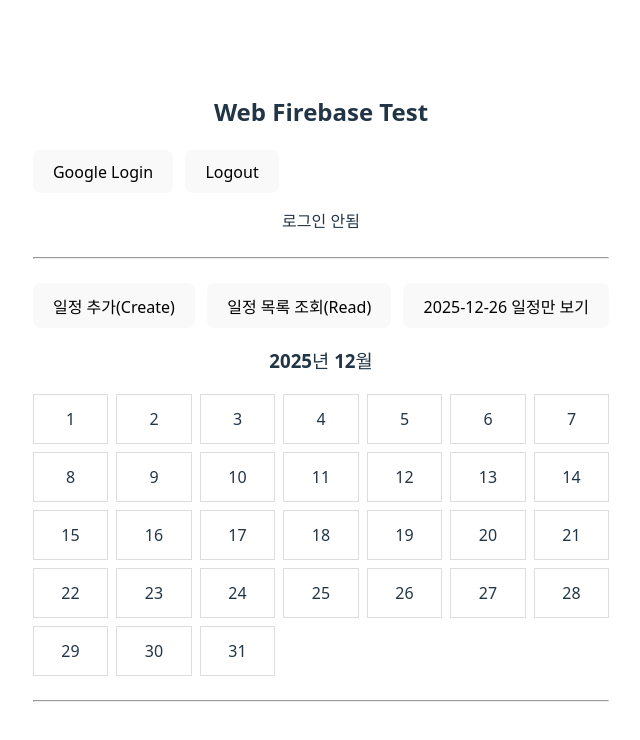
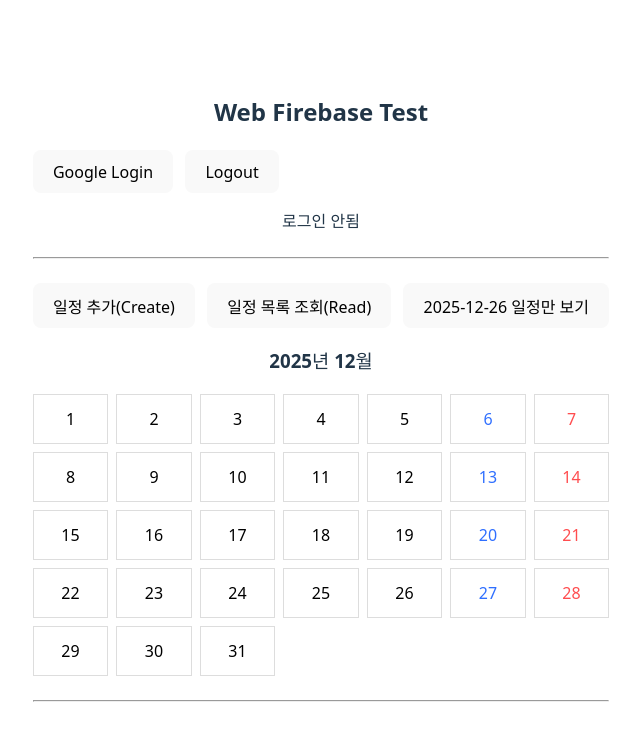
Before and after one commit to 202413059-cloud/calendar-term-project, a Vue app in the folder web/: page / in a window 1280 px wide. Shown: the top 740 px of the page, without its empty margins (319-959 px from the left). Built offline with nearby package versions, Linux system fonts and the light colour scheme.

Commit message:
Update App.vue

```diff
--- a/web/src/App.vue
+++ b/web/src/App.vue
@@ -32,7 +32,6 @@ const login = async () => {
   const provider = new GoogleAuthProvider();
   const result = await signInWithPopup(auth, provider);
   uid.value = result.user.uid;
-  console.log("login uid:", uid.value);
 };
 
 const logout = async () => {
@@ -82,7 +81,6 @@ const fetchEvents = async () => {
   }));
 
   filteredEvents.value = events.value;
-  console.log("불러온 일정 목록:", events.value);
 };
 
 /* =========================
@@ -155,6 +153,16 @@ const getDaysInMonth = (year, month) => {
 const days = computed(() => {
   return getDaysInMonth(year(), month());
 });
+
+/* =========================
+   📅 STEP 2: 요일 색상
+========================= */
+const getDayClass = (date) => {
+  const day = date.getDay(); // 0:일, 6:토
+  if (day === 0) return "sunday";
+  if (day === 6) return "saturday";
+  return "weekday";
+};
 </script>
 
 <template>
@@ -189,6 +197,7 @@ const days = computed(() => {
         v-for="day in days"
         :key="day.toISOString()"
         class="day"
+        :class="getDayClass(day)"
       >
         {{ day.getDate() }}
       </div>
@@ -233,4 +242,17 @@ const days = computed(() => {
   border: 1px solid #ddd;
   text-align: center;
 }
+
+/* STEP 2: 요일 색상 */
+.weekday {
+  color: #000;
+}
+
+.saturday {
+  color: #2f6fff;
+}
+
+.sunday {
+  color: #ff4d4f;
+}
 </style>
```
